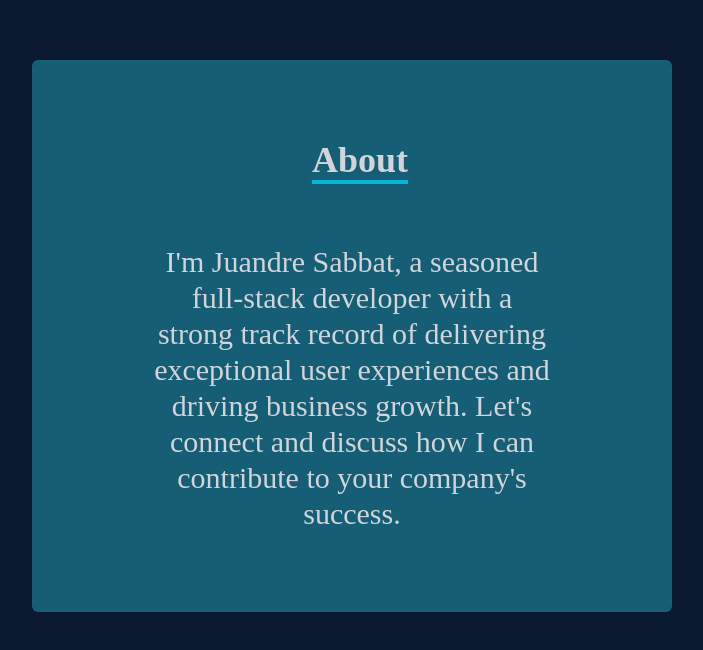
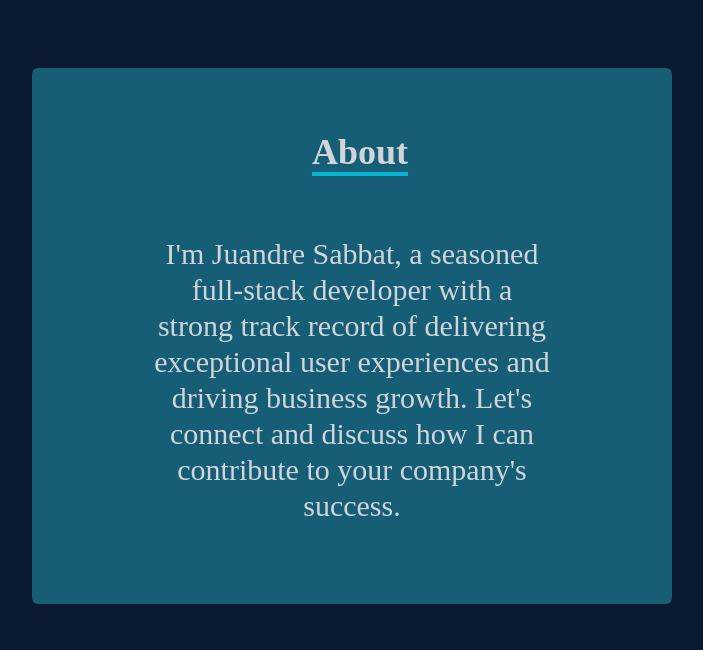
Before and after one commit to sabbatj/react-portfolio-js, a React (Create React App) app: page / in a window 1280 px wide. Shown: the part 864-1514 px from the top of the page, without its empty margins (288-991 px from the left). Built offline with nearby package versions, Linux system fonts and the light colour scheme.

Commit message:
Update about.screen.tsx

```diff
--- a/src/screens/about/about.screen.tsx
+++ b/src/screens/about/about.screen.tsx
@@ -3,7 +3,7 @@ const About = () => {
     <div data-name="about" id="about" className="w-full h-screen bg-[#0a192f] text-gray-300">
       <div className="flex flex-col justify-center items-center w-full h-full">
         <div className="py-16 rounded-md bg-cyan-800 flex flex-col justify-center items-center w-5/6 md:w-3/6 transition-all duration-500 hover:scale-95">
-          <div className="max-w-[400px] w-full grid sm:grid-cols-1 gap-8 mb-4 mt-4">
+          <div className="max-w-[400px] w-full grid sm:grid-cols-1 gap-8 mb-4">
             <div className="text-center pb-8 pl-4">
               <p className="text-4xl font-bold inline border-b-4 border-cyan-500">About</p>
             </div>
```
